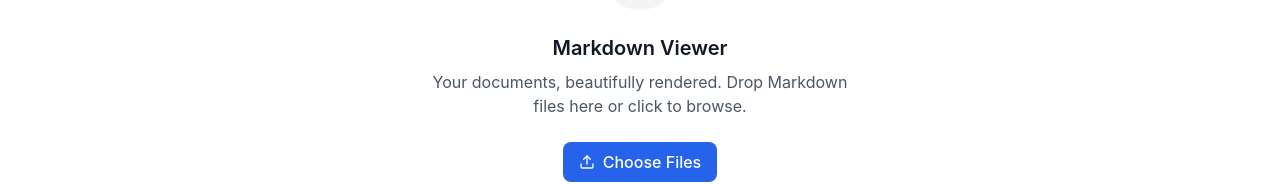
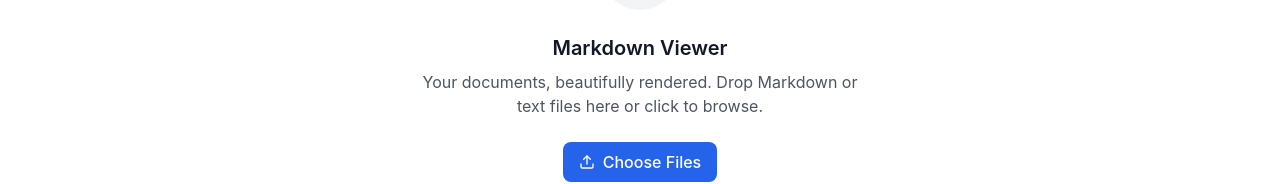
Before and after one commit to sairaj2832-star/markdown-viewer, a React (Vite) app: page / in a window 1280 px wide. Shown: the part 241-425 px from the top of the page. Built offline with nearby package versions, Linux system fonts and the light colour scheme.

Commit message:
feat: update UI text to mention text files

```diff
--- a/src/components/Upload/DropZone.tsx
+++ b/src/components/Upload/DropZone.tsx
@@ -48,7 +48,7 @@ export function DropZone({
             >
               <FileUploadButton onFileSelect={onFileSelect} />
               <p className="mt-2 text-[var(--color-text-secondary)]">
-                Drop Markdown files here
+                Drop files here
               </p>
             </motion.div>
           </motion.div>
--- a/src/components/Upload/EmptyState.tsx
+++ b/src/components/Upload/EmptyState.tsx
@@ -16,7 +16,7 @@ export function EmptyState({ onFileSelect, errors }: EmptyStateProps) {
         Markdown Viewer
       </h2>
       <p className="text-[var(--color-text-secondary)] mb-6 max-w-md">
-        Your documents, beautifully rendered. Drop Markdown files here or click to browse.
+        Your documents, beautifully rendered. Drop Markdown or text files here or click to browse.
       </p>
       <FileUploadButton onFileSelect={onFileSelect} />
       {errors && errors.length > 0 && (
```
